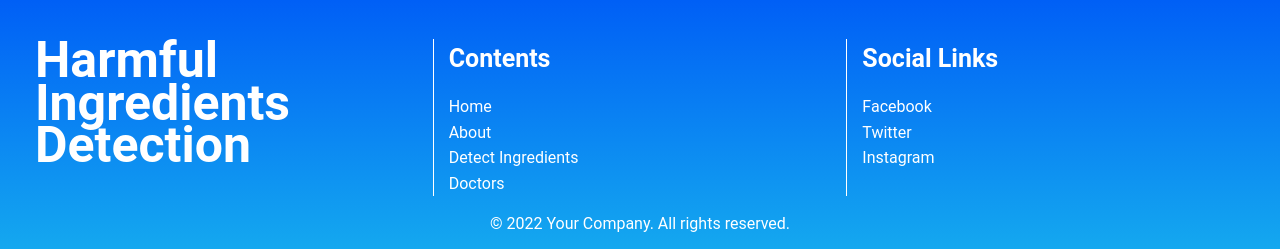
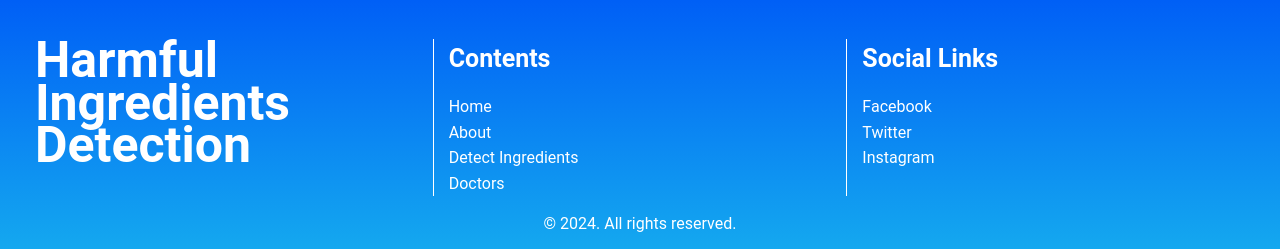
Before and after one commit to Gladwin-George/AI-software-to-detect-harmful-ingredients-in-packaged-food-products-and-beverages, a Flask app: page / in a window 1280 px wide. Shown: the part 3401-3650 px from the top of the page. Run offline with Flask 3, Linux system fonts and the light colour scheme.

Commit message:
corrected year

```diff
--- a/templates/index.html
+++ b/templates/index.html
@@ -175,7 +175,7 @@
         </div>
 
         <div class="footer-copyright">
-            &copy; 2022 Your Company. All rights reserved.
+            &copy; 2024. All rights reserved.
         </div>
     </section>
 
```
